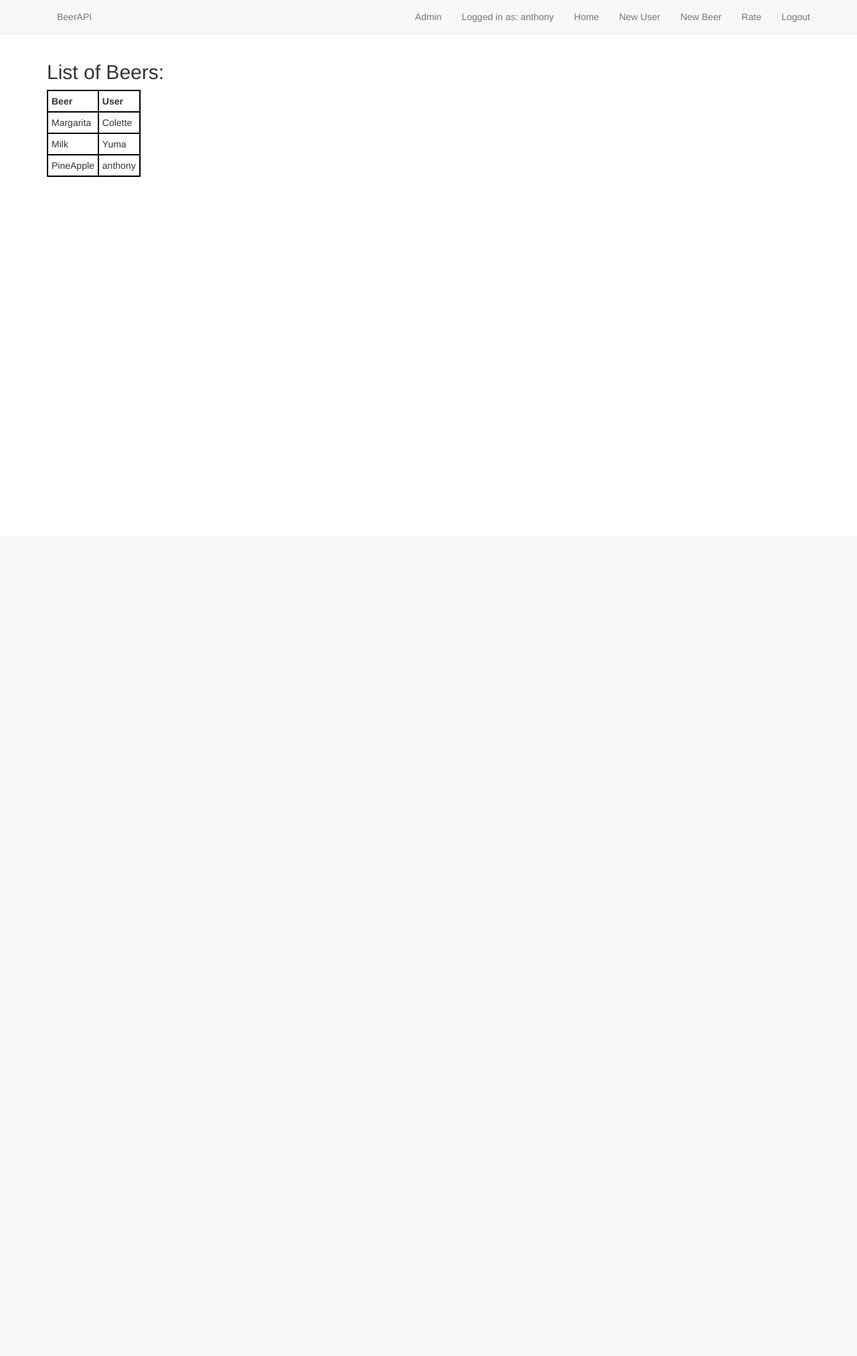
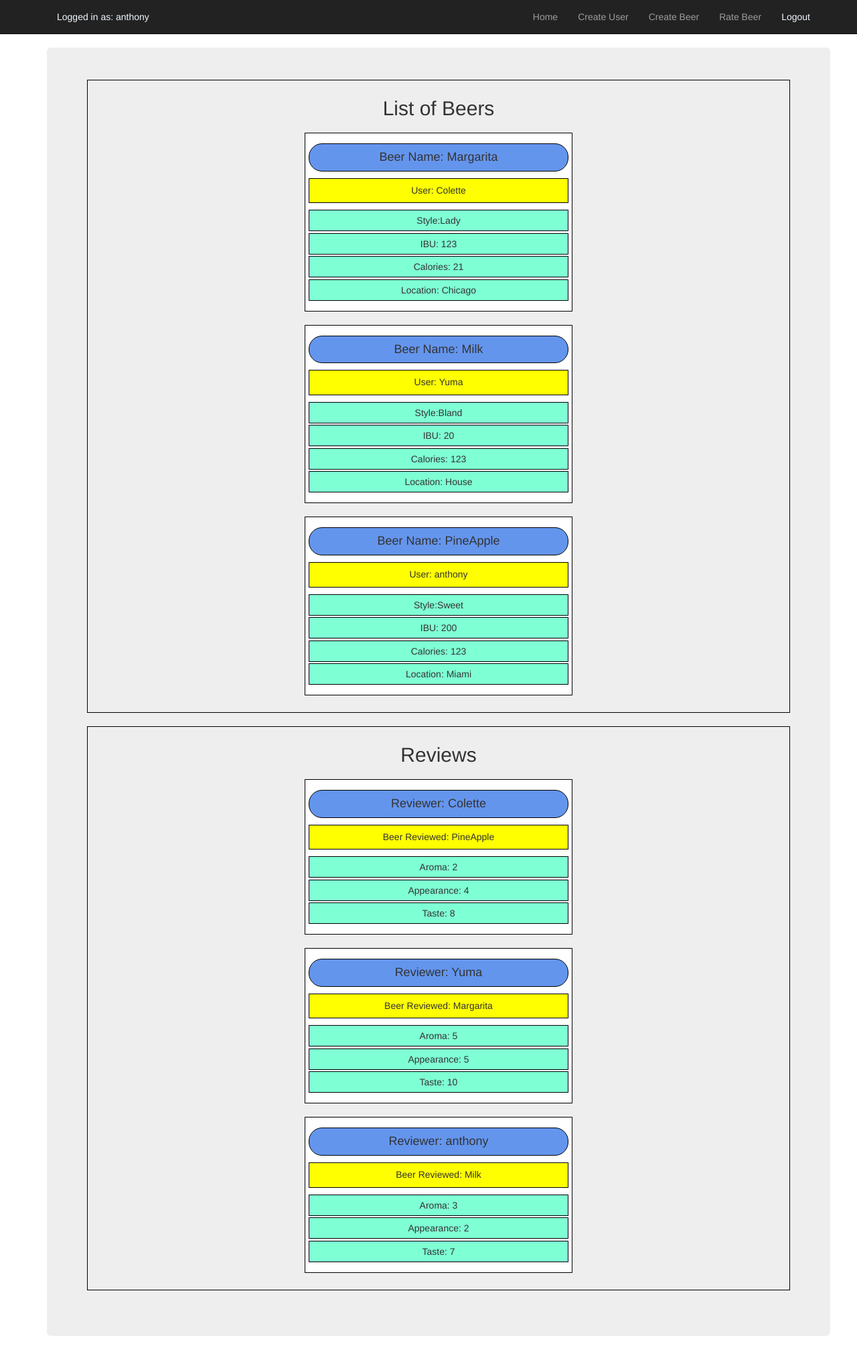
Before and after one commit to tp00012x/BeerAPI, a Django app: page /home/ in a window 1280 px wide. Shown: the whole page at 67% size. Before the commit the page ends 264 px from the top, so only its background shows below. Run offline with Django 3.2, Linux system fonts and the light colour scheme; a user stored in the database is signed in; data comes from the database, SQL or seed files in the repository; both versions use the stored data as it was after the commit; some libraries are stand-ins or nearby versions.

Commit message:
Improved home page and UX

```diff
--- a/beer_tracker/forms.py
+++ b/beer_tracker/forms.py
@@ -2,7 +2,7 @@ from django import forms
 from django.contrib.auth.models import User
 from .models import BeerModel, RateModel
 
-# Create your forms here.
+# Forms
 
 class UserForm(forms.ModelForm):
     password = forms.CharField(widget=forms.PasswordInput())
--- a/beer_tracker/models.py
+++ b/beer_tracker/models.py
@@ -1,7 +1,7 @@
 from django.db import models
 from django.conf import settings
 
-# Create your models here.
+# Models
 
 User = settings.AUTH_USER_MODEL
 
@@ -44,6 +44,7 @@ class RateModel(models.Model):
         ('1', '1'),
     )
 
+    user = models.ForeignKey(User, default=1)
     beer = models.ForeignKey(BeerModel)
     aroma = models.CharField(max_length=2, choices=FIVE_REVIEWS, default="--")
     appearance = models.CharField(max_length=2, choices=FIVE_REVIEWS, default="--")
--- a/beer_tracker/urls.py
+++ b/beer_tracker/urls.py
@@ -11,6 +11,7 @@ urlpatterns = [
     url(r'^new_beer/$', views.new_beer, name="new_beer"),
     url(r'^rate_beer/$', views.rate_beer, name="rate_beer"),
     url(r'^beers/$', views.BeerModelList.as_view(), name="beers"),
+    url(r'^rates/$', views.RateModelList.as_view(), name="rates"),
 ]
 
 urlpatterns = format_suffix_patterns(urlpatterns)
--- a/beer_tracker/views.py
+++ b/beer_tracker/views.py
@@ -5,13 +5,14 @@ from django.core.urlresolvers import reverse
 from django.contrib.auth.decorators import login_required
 
 from .forms import UserForm, NewBeerForm, RateForm
-from .models import BeerModel
+from .models import BeerModel, RateModel
 
 from rest_framework.views import APIView
 from rest_framework.response import Response
-from .serializers import BeerModelSerializer
+from .serializers import BeerModelSerializer, RateModelSerializer
 
-# Create your views here.
+# Views
+
 @login_required
 def user_logout(request):
     logout(request)
@@ -20,7 +21,8 @@ def user_logout(request):
 @login_required
 def home(request):
     beers = BeerModel.objects.order_by('name')
-    dict = {'records':beers}
+    rates = RateModel.objects.all()
+    dict = {'records':beers, 'rates':rates}
     return render(request, 'beer_tracker/home.html', context=dict)
 
 @login_required
@@ -88,9 +90,15 @@ def user_login(request):
             user_form = UserForm()
             return render(request, 'beer_tracker/index.html', {'invalid':True,'user_form': user_form})
 
-# Show list of beers as JSON
+# Show list of beers and reviews as JSON
 class BeerModelList(APIView):
     def get(self, request):
         beers = BeerModel.objects.all()
         serializer = BeerModelSerializer(beers, many=True)
         return Response(serializer.data)
+
+class RateModelList(APIView):
+    def get(self, request):
+        rates = RateModel.objects.all()
+        serializer = RateModelSerializer(rates, many=True)
+        return Response(serializer.data)
--- a/static/css/styles.css
+++ b/static/css/styles.css
@@ -1,4 +1,45 @@
-table, th, td {
-    border: 2px solid black;
+ul {
+ list-style-type: none;
+}
+
+.table {
+    border: 1px solid black;
     padding: 5px;
+    width: auto;
+    text-align: center;
 }
+
+div.jumbotron.container > div.table > h2 {
+    text-align: center;
+}
+
+div.jumbotron.container > div.table > div.table {
+    width: 400px;
+    margin: 20px auto;
+}
+
+div.jumbotron.container > div.table > div.table > ul > li {
+    margin-left:-40px ;
+    background-color: aquamarine;
+    padding: 5px;
+    border: 0.5px solid black;
+    margin-top: 2.5px;
+}
+
+div.jumbotron > div.table > div.table > h4 {
+    background-color: cornflowerblue;
+    padding: 10px;
+    border: 1px solid black;
+    border-radius: 20px;
+}
+
+div.jumbotron > div.table > div.table > h5 {
+    background-color: yellow;
+    padding: 10px;
+    border: 1px solid black;
+    width: 100%;
+}
+
+li > a.nav-link.navli {
+    color: aliceblue;
+}
--- a/templates/beer_tracker/base.html
+++ b/templates/beer_tracker/base.html
@@ -9,29 +9,26 @@
     <link rel="stylesheet" href="{% static "css/styles.css" %}">
 </head>
 <body>
-    <nav class="navbar navbar-default navbar-static-top">
+    <nav class="navbar navbar-inverse bg-inverse navbar-static-top">
         <div class="container">
             <ul class="nav navbar-nav">
                 {% if user.is_authenticated %}
-                <li><a href="{% url 'beer_tracker:home' %}" class="nav-brand">BeerAPI</a></li>
+                <li><a class="nav-link navli" href="{% url 'beer_tracker:home' %}">Logged in as: {{request.user.username}}</a></li>
                 {% else %}
                 <li><a href="{% url 'index' %}" class="nav-brand">BeerAPI</a></li>
                 {% endif %}
             </ul>
             <ul class="nav navbar-nav navbar-right">
-                <li><a href="{% url 'admin:index' %}" class="nav-brand">Admin</a></li>
                 {% if user.is_authenticated %}
-                <li><a class="nav-link" href="">Logged in as: {{request.user.username}}</a></li>
                 <li><a class="nav-link" href="{% url 'beer_tracker:home' %}">Home</a></li>
-                <li><a class="navbar-link" href="{% url 'beer_tracker:new_user' %}">New User</a></li>
-                <li><a class="navbar-link" href="{% url 'beer_tracker:new_beer' %}">New Beer</a></li>
-                <li><a class="navbar-link" href="{% url 'beer_tracker:rate_beer' %}">Rate</a></li>
-                <li><a class="nav-link" href="{% url 'logout' %}">Logout</a></li>
+                <li><a class="navbar-link" href="{% url 'beer_tracker:new_user' %}">Create User</a></li>
+                <li><a class="navbar-link" href="{% url 'beer_tracker:new_beer' %}">Create Beer</a></li>
+                <li><a class="navbar-link" href="{% url 'beer_tracker:rate_beer' %}">Rate Beer</a></li>
+                <li><a class="nav-link navli" href="{% url 'logout' %}">Logout</a></li>
                 {% endif %}
             </ul>
         </div>
     </nav>
-
     <div class="container">
         {% block body_block %}
         {% endblock %}
--- a/templates/beer_tracker/home.html
+++ b/templates/beer_tracker/home.html
@@ -1,25 +1,42 @@
 {% extends "beer_tracker/base.html" %}
 {% block body_block %}
 {% load staticfiles %}
+{% if records %}
+    <div class="jumbotron container" >
+        <div class="table">
+            <h2>List of Beers</h2>
+            {% for beers in records %}
+                <div class="table">
+                    <h4>Beer Name: {{ beers.name }}</h4>
+                    <h5>User: {{ beers.user }}</h5>
+                    <ul>
+                        <li>Style:{{ beers.style }}</li>
+                        <li>IBU: {{ beers.ibu }}</li>
+                        <li>Calories: {{ beers.calories }}</li>
+                        <li>Location: {{ beers.location }}</li>
+                    </ul>
+                </div>
+            {% endfor %}
+        </div>
+        <div class="table">
+            <h2>Reviews</h2>
+            {% for rate in rates %}
+                <div class="table">
+                    <h4>Reviewer: {{ rate.user }}</h4>
+                    <h5>Beer Reviewed: {{ rate.beer }}</h5>
+                    <ul>
+                        <li>Aroma: {{ rate.aroma }}</li>
+                        <li>Appearance: {{ rate.appearance }}</li>
+                        <li>Taste: {{ rate.taste }}</li>
+                    </ul>
+                </div>
+            {% endfor %}
+        </div>
 
-{% if records %}
-    <h2>List of Beers:</h2>
-    <table>
-        <thead>
-            <th>Beer</th>
-            <th>User</th>
-        </thead>
-    {% for beers in records %}
-    <tr>
-        <td>{{ beers.name }}</td>
-        <td>{{ beers.user }}</td>
-    </tr>
-    {% endfor %}
-    </table>
 {% else %}
     <div class="jumbotron">
         <p>There are currently no Beers. To create a beer click on New Beer</p>
     </div>
 {%  endif %}
-
+    </div>
 {% endblock %}
```
Also changed, not shown: beer_tracker/serializers.py (+6 -1 lines), beer_tracker/migrations/0016_ratemodel_user.py (added), db.sqlite3.
